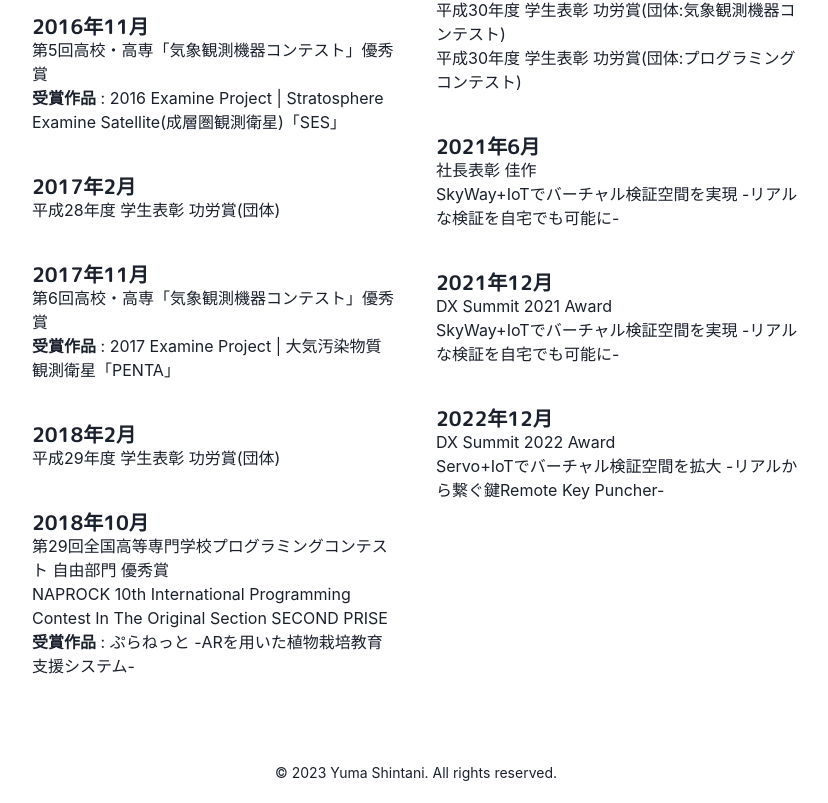
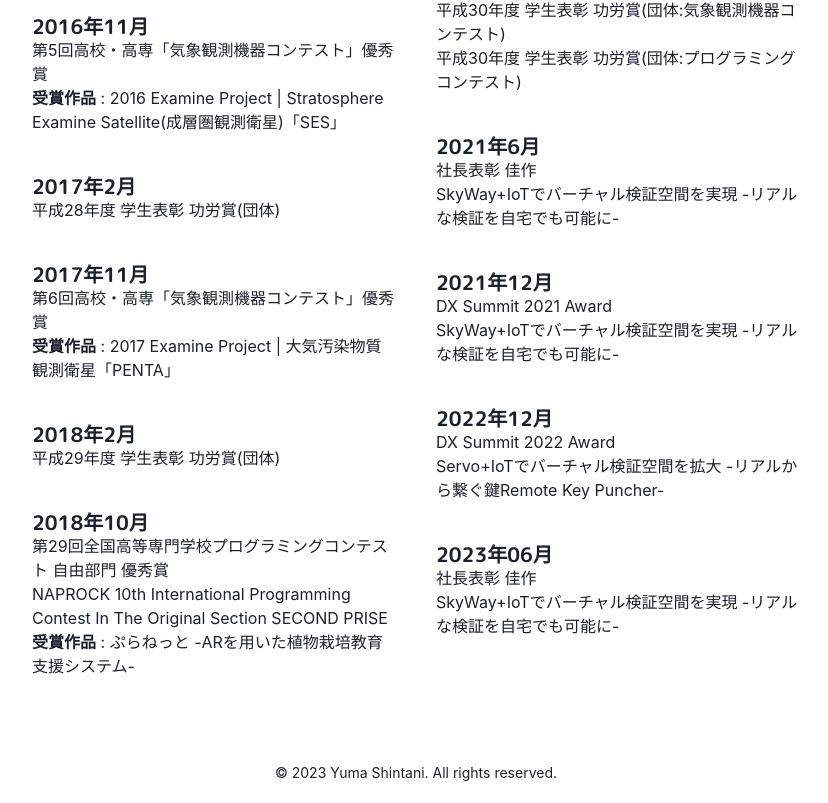
Before and after one commit to yuma-shin/homepage, a Next.js app: page /awards in a window 1280 px wide. Shown: the part 334-1137 px from the top of the page, without its empty margins (224-1052 px from the left). Built offline with nearby package versions, Linux system fonts and the light colour scheme.

Commit message:
add awards

```diff
--- a/src/pages/awards.tsx
+++ b/src/pages/awards.tsx
@@ -49,6 +49,9 @@ function awards() {
                         <Heading size={'md'} pt={10}>2022年12月</Heading>
                         <Text>DX Summit 2022 Award</Text>
                         <Text>Servo+IoTでバーチャル検証空間を拡大 -リアルから繋ぐ鍵Remote Key Puncher-</Text>
+                        <Heading size={'md'} pt={10}>2023年06月</Heading>
+                        <Text>社長表彰 佳作</Text>
+                        <Text>SkyWay+IoTでバーチャル検証空間を実現 -リアルな検証を自宅でも可能に-</Text>
                     </Box>
 
                 </SimpleGrid>
```
